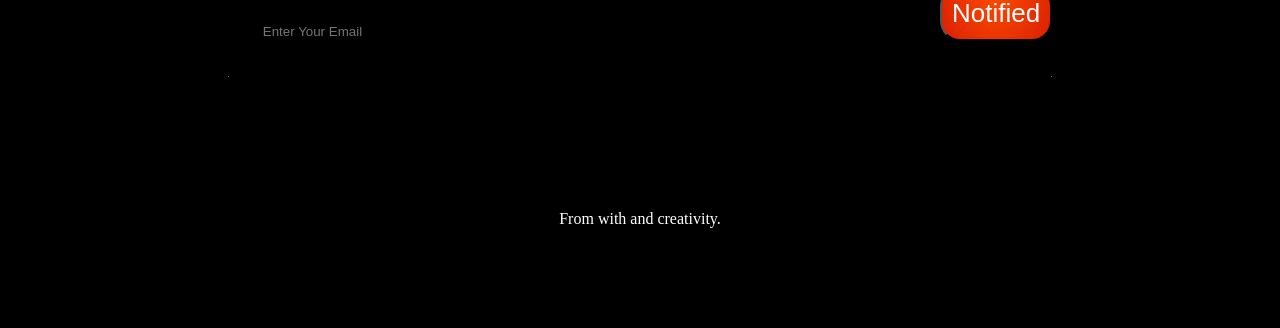
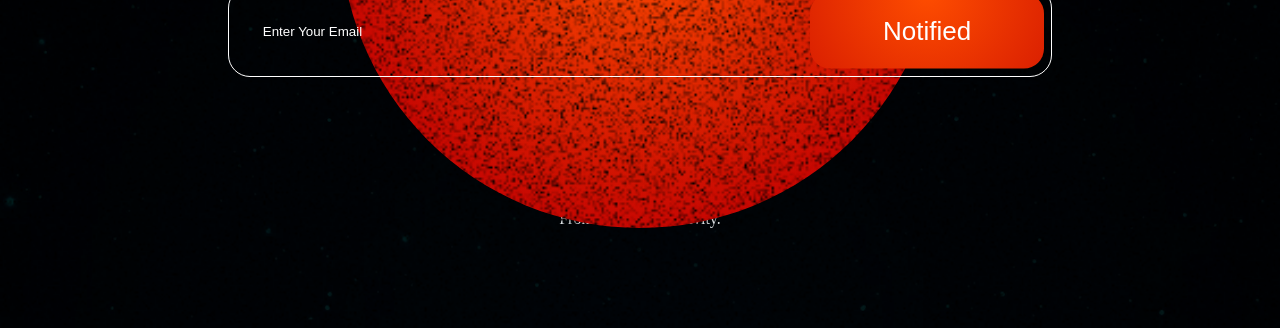
Before and after one commit to aisorra/aisoraa, a plain HTML site: page index.html in a window 1280 px wide. Shown: the part 472-800 px from the top of the page. Drawn offline with Linux system fonts and the light colour scheme.

Commit message:
new page

```diff
--- a/asstets/css/style.css
+++ b/asstets/css/style.css
@@ -18,10 +18,39 @@ main {
   flex-direction: column;
   gap: 10px;
   padding: 100px 15px;
+  position: relative;
+}
+main::before {
+  content: "";
+  background-image: url("../images/bg.png");
+  background-repeat: no-repeat;
+  background-position: center;
+  background-size: cover;
+  position: absolute;
+  top: 0;
+  left: 0;
+  width: 100%;
+  height: 100%;
+  opacity: 0.1;
+}
+main::after {
+  content: "";
+  background-image: url("../images/noise-bg.png");
+  background-repeat: no-repeat;
+  background-position: center;
+  background-size: cover;
+  width: 100%;
+  height: 100%;
+  top: 0;
+  left: 0;
+  position: absolute;
+  z-index: 0;
 }
 
 section {
   text-align: center;
+  position: relative;
+  z-index: 1;
 }
 
 section p {
@@ -54,20 +83,44 @@ section .input-field input {
   outline: none;
   padding: 37px 5px 37px 34px;
   background-color: transparent;
+  color: #fff;
+  border: 1px solid;
+  border-radius: 22px;
+}
+section .input-field input:placeholder-shown,
+section .input-field input::placeholder {
+  color: #fff;
 }
 
 section .input-field button {
   position: absolute;
-  right: 0;
+  right: 8px;
   background: radial-gradient(
     92.62% 277.86% at 50% 0%,
     #fe4d00 0%,
     #c70702 100%
   );
   border-radius: 20px;
-  padding: 10px;
+  padding: 22px 68px;
   font-size: 26px;
   color: #fff;
   outline: none;
   font-weight: 300;
+  border: none;
+  min-width: 234px;
+  text-align: center;
+  top: 50%;
+  transform: translateY(-50%);
 }
+
+.layer {
+  width: 600px;
+  height: 600px;
+  background: radial-gradient(50% 50% at 50% 50%, #fe4d00 0%, #c70702 100%);
+  backdrop-filter: blur(573px);
+  position: absolute;
+  top: 50%;
+  left: 50%;
+  transform: translate(-50%, -50%);
+  border-radius: 100%;
+}
--- a/index.html
+++ b/index.html
@@ -8,6 +8,10 @@
   </head>
   <body>
     <main>
+
+      <div class="layer">
+
+      </div>
       <header>
         <a href="#">
           <img src="asstets/images/logo.svg" alt="" />
```
Also changed, not shown: asstets/images/bg.png (added), asstets/images/noise-bg.png (added).
